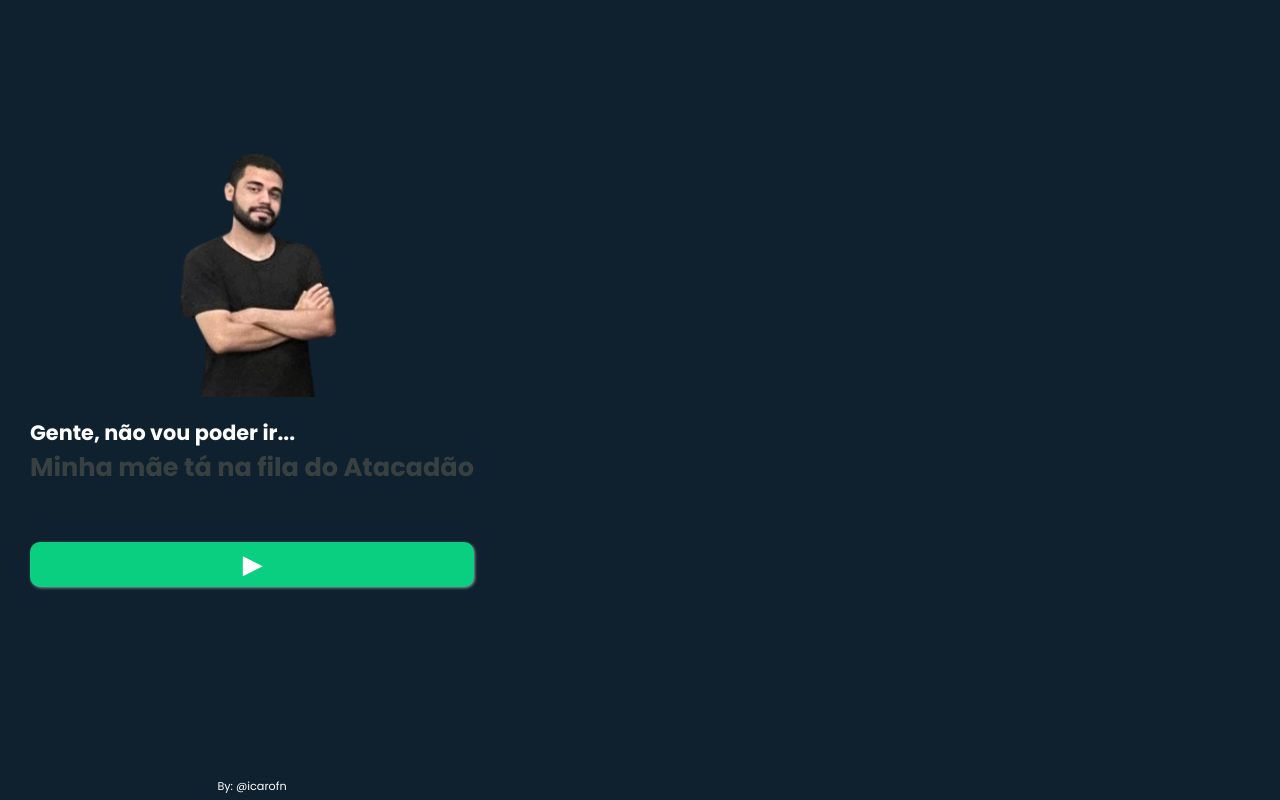
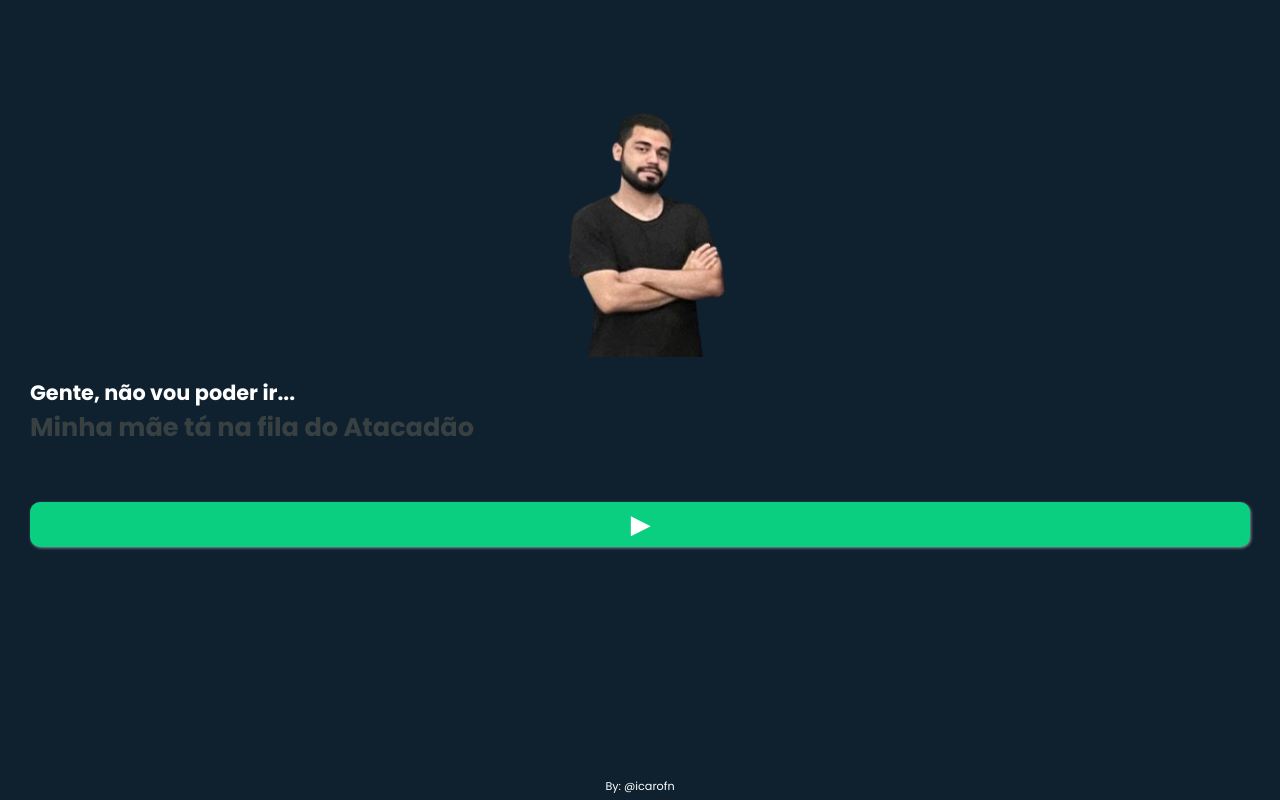
Before and after one commit to ikarusfn/desculpas-italo, a plain HTML site: page index.html in a window 1280 px wide. Drawn offline with Linux system fonts and the light colour scheme.

Commit message:
Update styles.css for chrome bug

```diff
--- a/styles.css
+++ b/styles.css
@@ -12,6 +12,7 @@
     justify-content: center;
     align-items: center;
     height: 100%;
+    width: 100%;
     position: fixed;
     background-color: #0F212F;
 
@@ -26,7 +27,7 @@
     width: 100%;
     height: 400px;
     position: relative;
-    top: -5%;
+    top: -10%;
 }
 
 .image-container {
```
